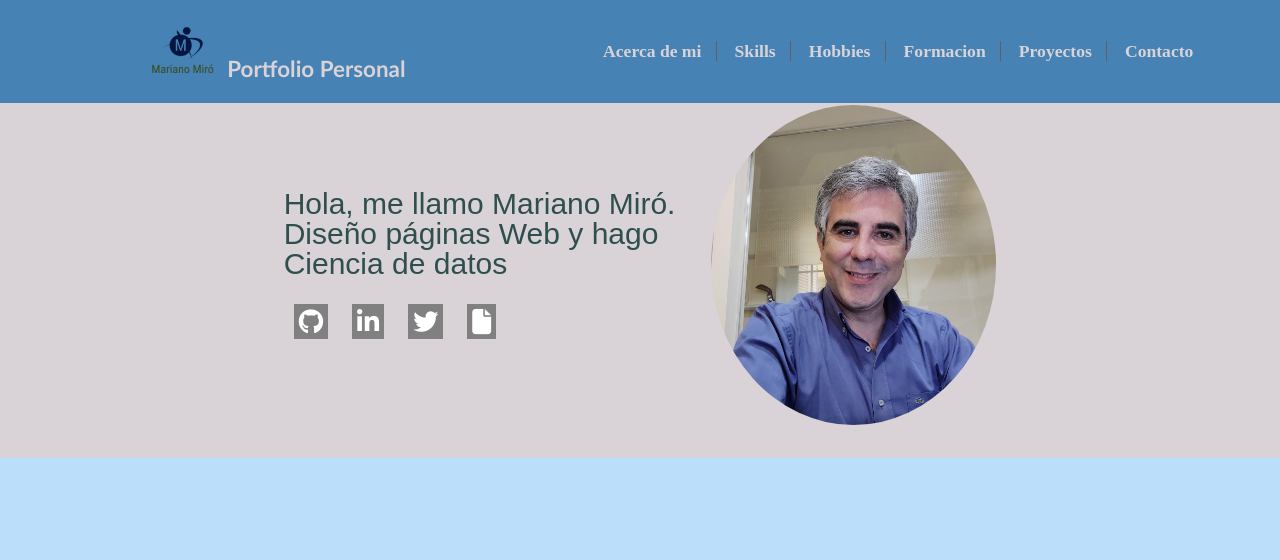
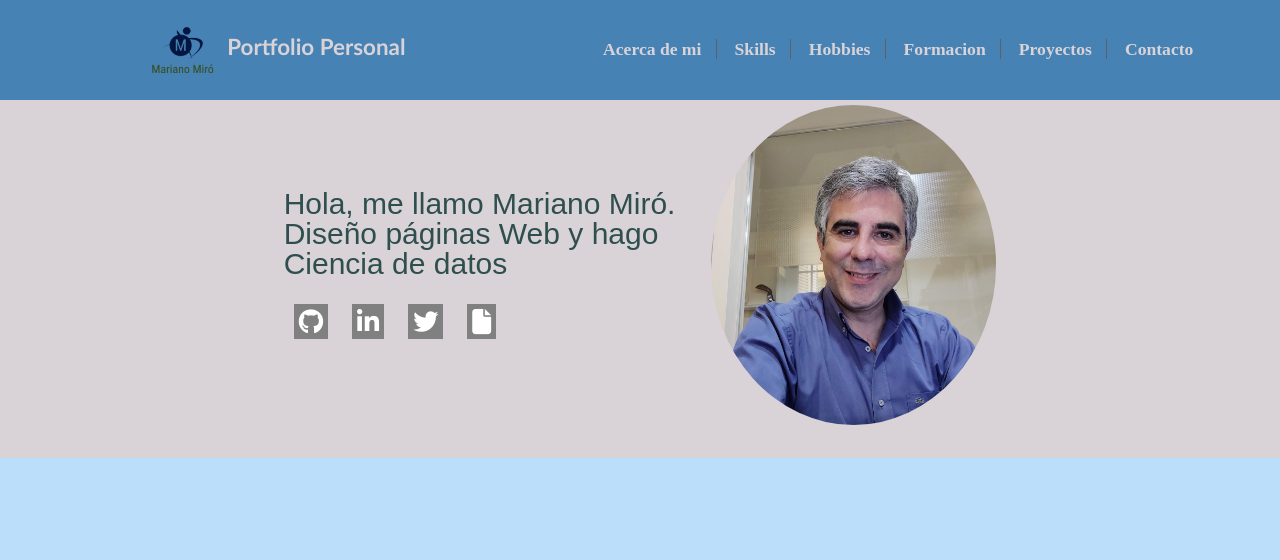
Before and after one commit to BJRomPal/portfolio, a plain HTML site: page index.html in a window 1280 px wide. Shown: the top 560 px of the page. Drawn offline with Linux system fonts and the light colour scheme; grey boxes are pictures that could not be loaded.

Commit message:
Arreglos Estéticos al CSS. Añadi llamada al logo para que vuelva la página al inicio

```diff
--- a/css/style.css
+++ b/css/style.css
@@ -20,6 +20,9 @@ header {
     justify-content: space-around;
 }
 
+.container a {
+	text-decoration: none;
+}
 
 .container h1 {
 	padding-left: 1.4em;
@@ -27,7 +30,8 @@ header {
 	font-weight: bold;
 	font-family: Calibri;
 	color: #D9D3D8;
-	text-decoration: none;
+	vertical-align: middle;
+
 }
 
 .container h1 img {
@@ -35,6 +39,7 @@ header {
 	width: 80px;
 	padding-right: 5px;
 	mix-blend-mode: multiply;
+	vertical-align: middle;
 }
 
 .headerPrincipal-nav-link {
--- a/index.html
+++ b/index.html
@@ -12,11 +12,14 @@
         <script src="https://kit.fontawesome.com/3bdd196292.js" crossorigin="anonymous"></script>
     </head>
     <body>
+        <a name="inicio"></a>
         <header class="headerPorfolio">
             <div class="container">
-                <h1 class="headerPrincipal-developer">
-                    <img src="logo/logo.png">Portfolio Personal
-                </h1>
+                <a href="#inicio">
+                    <h1 class="headerPrincipal-developer">
+                        <img src="logo/logo.png">Portfolio Personal
+                    </h1>
+                </a>
 
                 <nav class="headerPrincipal-nav">
                     <a class="headerPrincipal-nav-link" href="#sobre-mi">Acerca de mi</a>
```
